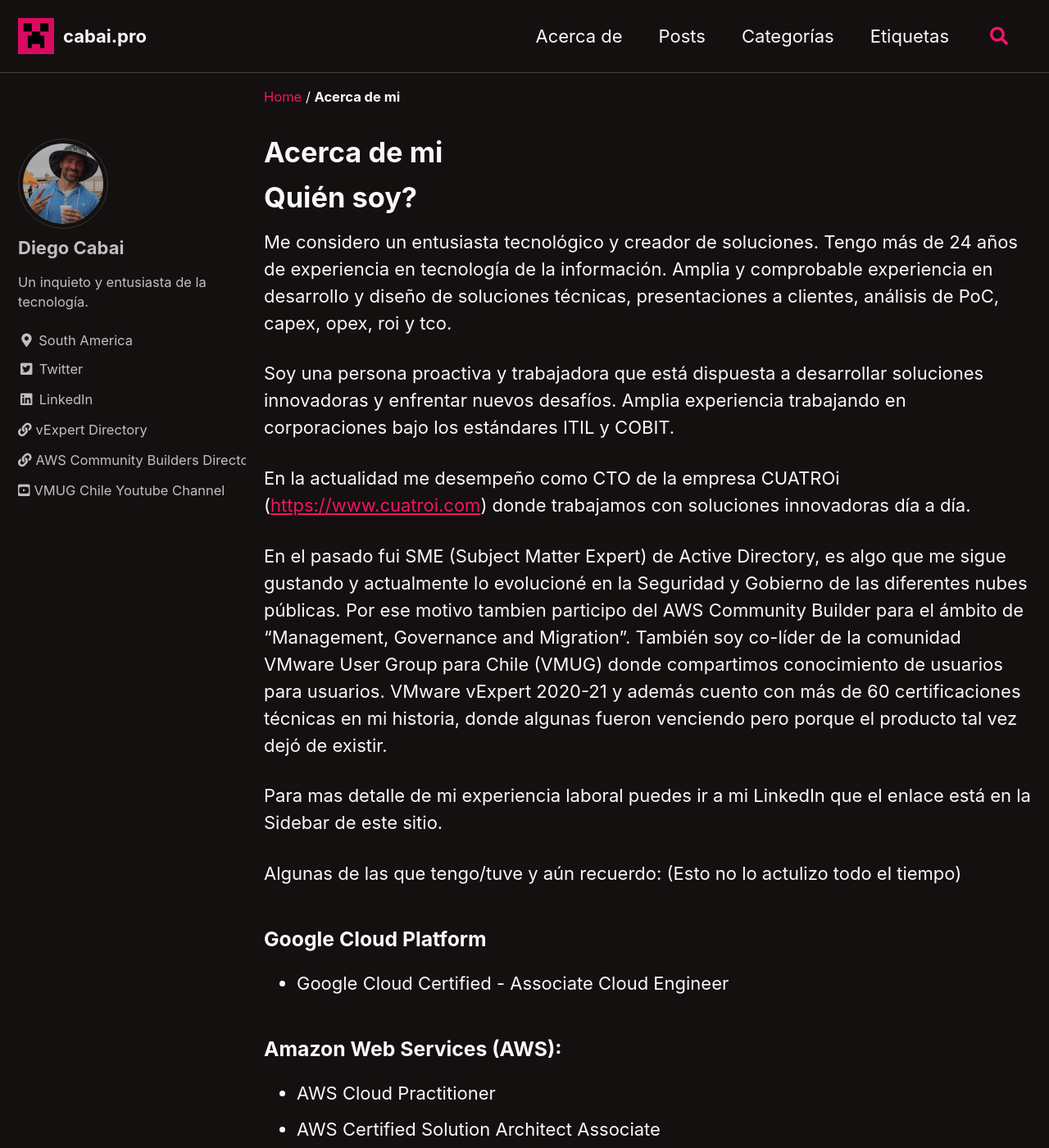
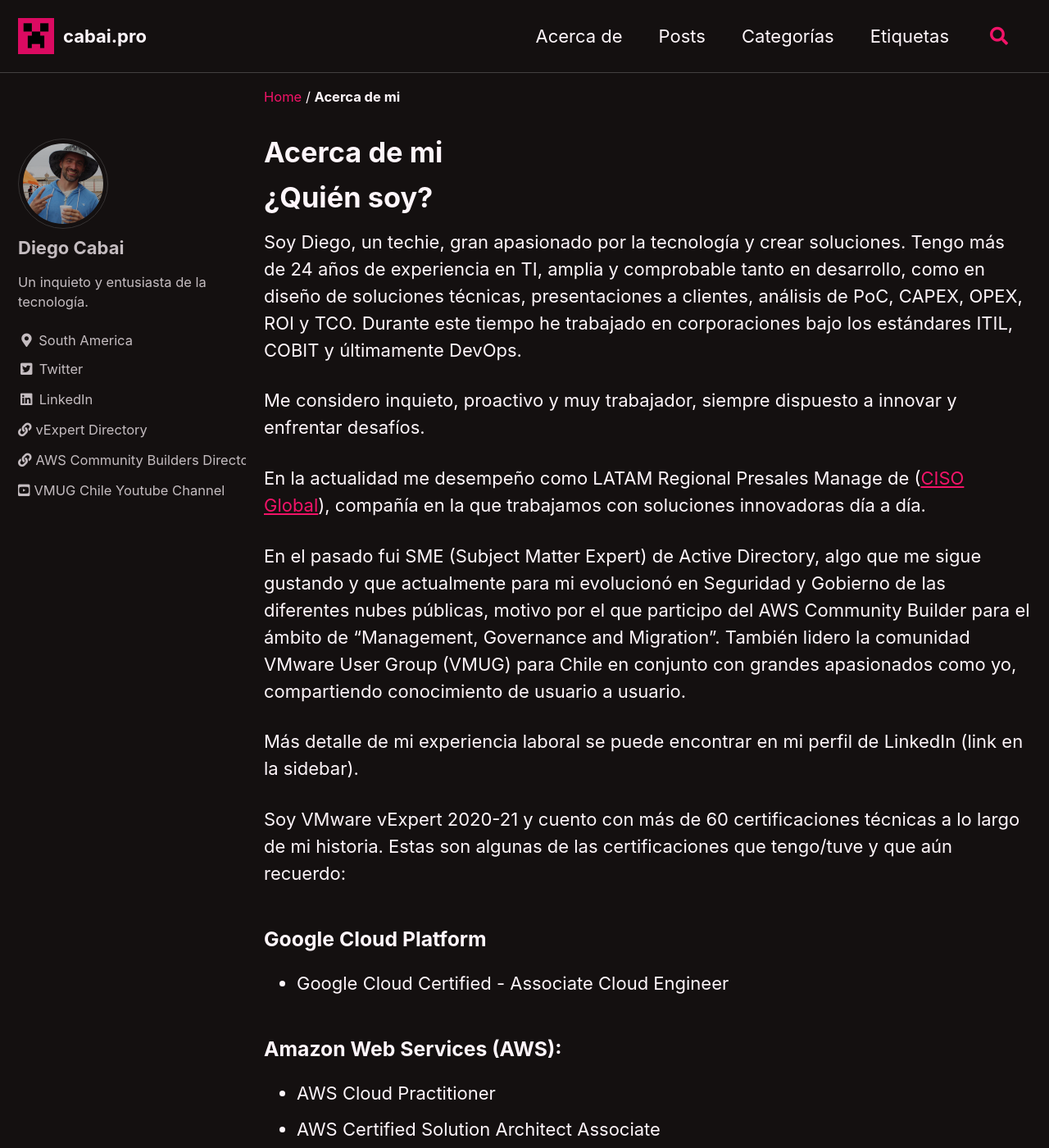
Before and after one commit to dcabai/dcabai.github.io, a Jekyll site: the page built from about.md, in a window 1280 px wide and 1400 px high. Shown: the whole window at 82% size. Built offline with Jekyll 4.4.1, drawn with Linux system fonts in a browser that asks for light colours; cached includes are drawn as plain includes; some of the changed text lies outside the part shown.

Commit message:
Update about.md

```diff
--- a/about.md
+++ b/about.md
@@ -6,21 +6,19 @@
 classes: wide
 ---
 
-# Quién soy?
+# ¿Quién soy?
 
-Me considero un entusiasta tecnológico y creador de soluciones. Tengo más de 24 años de experiencia en tecnología de la información. Amplia y comprobable experiencia en desarrollo y diseño de soluciones técnicas, presentaciones a clientes, análisis de PoC, capex, opex, roi y tco.
+Soy Diego, un techie, gran apasionado por la tecnología y crear soluciones. Tengo más de 24 años de experiencia en TI, amplia y comprobable tanto en desarrollo, como en diseño de soluciones técnicas, presentaciones a clientes, análisis de PoC, CAPEX, OPEX, ROI y TCO. Durante este tiempo he trabajado en corporaciones bajo los estándares ITIL, COBIT y últimamente DevOps.
 
-Soy una persona proactiva y trabajadora que está dispuesta a desarrollar soluciones innovadoras y enfrentar nuevos desafíos. Amplia experiencia trabajando en corporaciones bajo los estándares ITIL y COBIT.
+Me considero inquieto, proactivo y muy trabajador, siempre dispuesto a innovar y enfrentar desafíos.
 
-En la actualidad me desempeño como CTO de la empresa CUATROi ([https://www.cuatroi.com](https://www.cuatroi.com "www.cuatroi.com")) donde trabajamos con soluciones innovadoras día a día.
+En la actualidad me desempeño como LATAM Regional Presales Manage de ([CISO Global](https://www.ciso.inc/ "www.ciso.inc")), compañía en la que trabajamos con soluciones innovadoras día a día.
 
-En el pasado fui SME (Subject Matter Expert) de Active Directory, es algo que me sigue gustando y actualmente lo evolucioné en la Seguridad y Gobierno de las diferentes nubes públicas. Por ese motivo tambien participo del AWS Community Builder para el ámbito de "Management, Governance and Migration".
-También soy co-líder de la comunidad VMware User Group para Chile (VMUG) donde compartimos conocimiento de usuarios para usuarios.
-VMware vExpert 2020-21 y además cuento con más de 60 certificaciones técnicas en mi historia, donde algunas fueron venciendo pero porque el producto tal vez dejó de existir.
+En el pasado fui SME (Subject Matter Expert) de Active Directory, algo que me sigue gustando y que actualmente para mi evolucionó en Seguridad y Gobierno de las diferentes nubes públicas, motivo por el que participo del AWS Community Builder para el ámbito de “Management, Governance and Migration”. También lidero la comunidad VMware User Group (VMUG) para Chile en conjunto con grandes apasionados como yo, compartiendo conocimiento de usuario a usuario.
 
-Para mas detalle de mi experiencia laboral puedes ir a mi LinkedIn que el enlace está en la Sidebar de este sitio.
+Más detalle de mi experiencia laboral se puede encontrar en mi perfil de LinkedIn (link en la sidebar).
 
-Algunas de las que tengo/tuve y aún recuerdo: (Esto no lo actulizo todo el tiempo)
+Soy VMware vExpert 2020-21 y cuento con más de 60 certificaciones técnicas a lo largo de mi historia. Estas son algunas de las certificaciones que tengo/tuve y que aún recuerdo:
 
 ### Google Cloud Platform
 - Google Cloud Certified - Associate Cloud Engineer
```
Also changed, not shown: other parts of about.md (+1 -0 lines).
